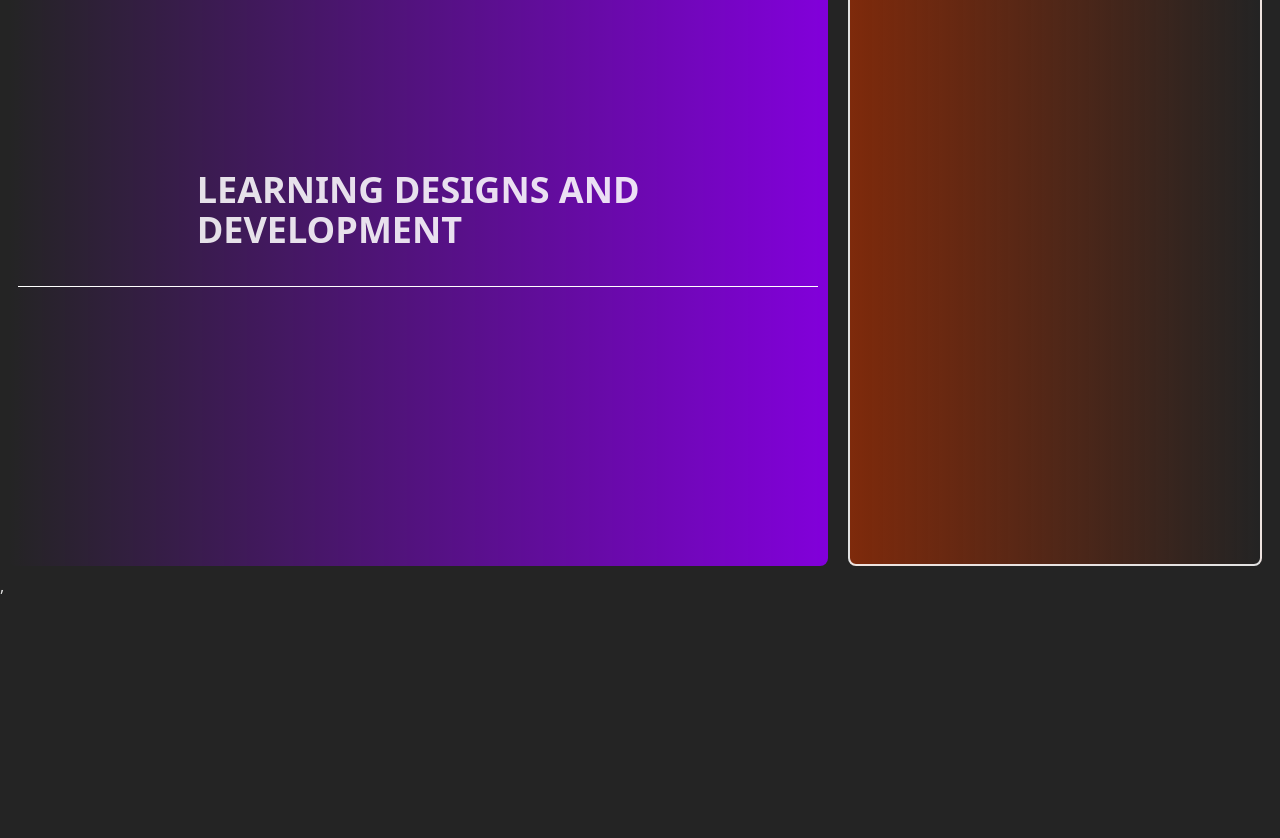
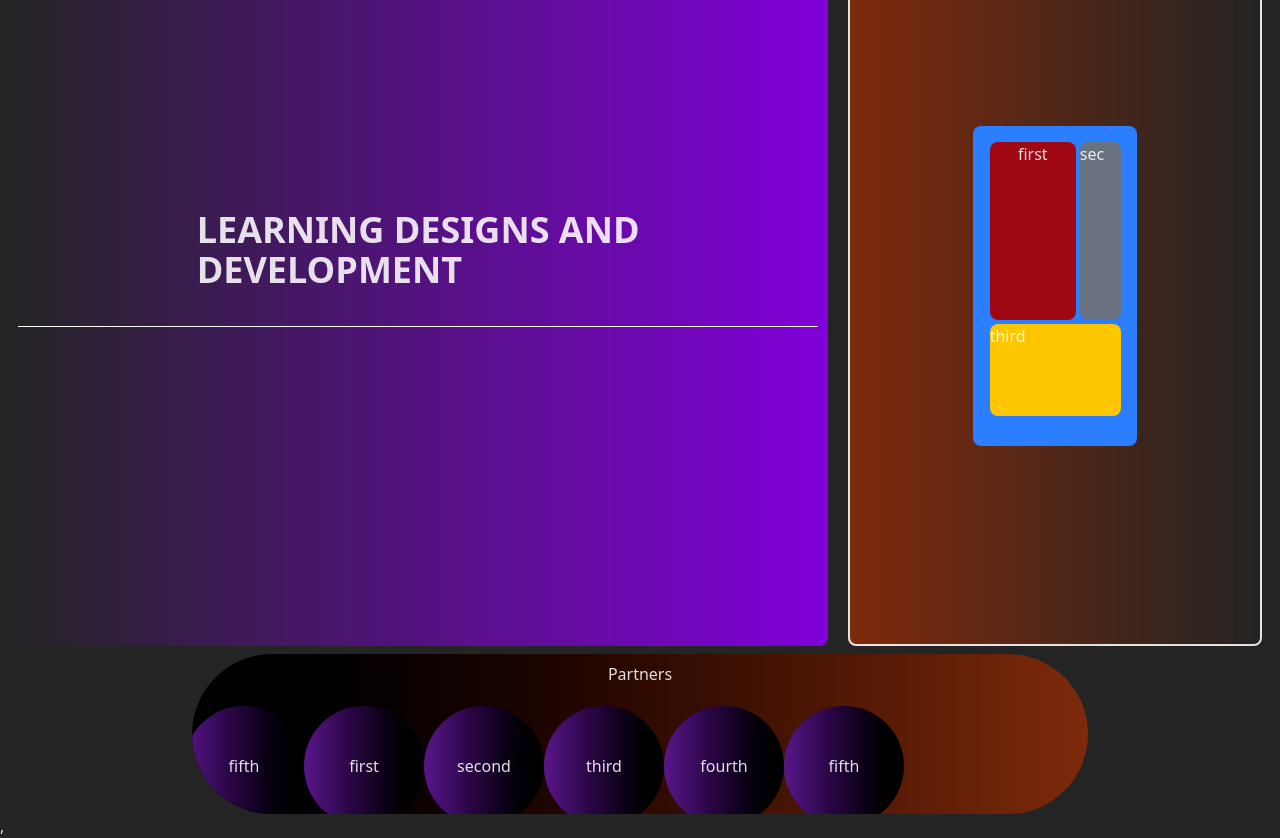
Before and after one commit to nj88329/animationLab, a React (Vite) app: page / in a window 1280 px wide. Shown: the part 162-1000 px from the top of the page. Before the commit the page ends 800 px from the top, so only its background shows below. Built offline with nearby package versions, Linux system fonts and the light colour scheme.

Commit message:
Hero section updated

```diff
--- a/src/App.tsx
+++ b/src/App.tsx
@@ -1,6 +1,7 @@
 import Navbar from './components/Navbar';
 
 import  Hero from './components/Hero'
+import Partners from './components/Partners';
 
 function App() {
 
@@ -10,6 +11,7 @@ function App() {
     <>
       <Navbar/>
        <Hero/>
+       <Partners/>
     </>
   )
 }
--- a/src/components/Hero.tsx
+++ b/src/components/Hero.tsx
@@ -8,13 +8,12 @@ import { useGSAP } from '@gsap/react';
 
 const Hero = () => {
 
-
      gsap.fromTo(".left", {opacity : 0 , x : -30 , y: -50}, { opacity : 1,x : 0, y:0, duration : 1});
 
      gsap.fromTo(".right", { opacity : 0 , x : 50 , y : 50}, { opacity : 1, x : 0 , y: 0 , duration : 1.4})
 
   return (
-    <div className = ' flex flex-col md:flex-row  gap-5  h-[80vh] w-[98vw] m-2 rounded-lg'>
+    <div className = ' flex flex-col md:flex-row  gap-5  h-[90vh] w-[98vw] m-2 rounded-lg'>
         <div className = 'left bg-gradient-to-l from-purple-700 to black  rounded-lg flex-1 sm:flex-[2] flex flex-col justify-center rounded-lg  [clip-path:polygon(0_10%,85%_10%,89%_0%,100%_0,100%_100%,0_100%)] items-center   w-[90%] mx-auto'>
            <h1 className= 'font-bold text-4xl gap-4'>
             LEARNING DESIGNS AND <br/>
@@ -23,8 +22,20 @@ const Hero = () => {
                <div className="h-[1px] w-[100vh] bg-white my-9"></div>
 
         </div>
-        <div className = 'right bg-gradient-to-r from-orange-900 to black rounded-lg flex-1 sm:flex-[1]  flex justify-center border-2'>
-            Right
+        <div className = 'right flex items-center justify-center  bg-gradient-to-r from-orange-900 to black rounded-lg flex-1 sm:flex-[1]  flex justify-center border-2'>
+            <div className = 'bg-blue-500 h-[40vh]  w-[90%] md:w-[75%] lg:w-[40%]  rounded-lg flex justify-center pt-4'>
+                    <div className = 'grid grid-cols-3 grid-rows-3 gap-1 h-[90%]  w-[80%]'>
+                          <div className = 'bg-red-800 rounded-lg col-span-2 row-span-2 flex justify-center'>
+                            first
+                          </div>
+                          <div className = 'bg-gray-500 row-span-2 rounded-lg'>
+                            sec
+                          </div>
+                          <div className = 'bg-yellow-400 col-span-3 col-start-1 rounded-lg row-span-2'>
+                               third
+                          </div>
+                </div>
+            </div>
         </div>
     </div>
   )
--- /dev/null
+++ b/src/components/Partners.tsx
@@ -0,0 +1,52 @@
+import { useEffect , useRef } from 'react';
+import gsap from "gsap";
+
+
+const Partners = () => {
+
+   const array = ["first", "second", "third" , "fourth" , "fifth"];
+
+     const trackRef = useRef(null);
+
+
+    useEffect(() => {
+    const track = trackRef.current;
+
+    // get total width of the content
+    const totalWidth = track.scrollWidth / 2; // since we duplicate array
+
+    const tween = gsap.to(track, {
+      x: -totalWidth,
+      duration: 10,
+      ease: "linear",
+      repeat: -1,
+      modifiers: {
+        x: gsap.utils.unitize(x => parseFloat(x)% -totalWidth) // wrap around seamlessly
+      }
+    });
+
+    return () => tween.kill();
+  }, []);
+
+
+  return (
+    <div className = 'flex items-center justify-center'>
+
+
+         <div className = 'overflow-hidden flex flex-col h-[40vh] w-[50vw]  sm:h-[20vh] sm:w-[60vw] md:w-[70vw] bg-gradient-to-r gap-5 from-black to-orange-900 rounded-lg flex items-center justify-center rounded-l-full rounded-r-full '>
+             <h1 className = 'pt-3 mt-2'>Partners</h1>
+            <div ref= {trackRef} className = "flex mt-[-2]">
+
+             { array.concat(array).map((item,index)=>(
+                       <div key={index}
+                        className='carousel-item rounded-full   bg-gradient-to-r from-purple-900 to-black h-30 w-30  flex items-center justify-center '>
+                                {item}
+                         </div>))
+              }
+              </div>
+         </div>
+    </div>
+  )
+}
+
+export default Partners
```
